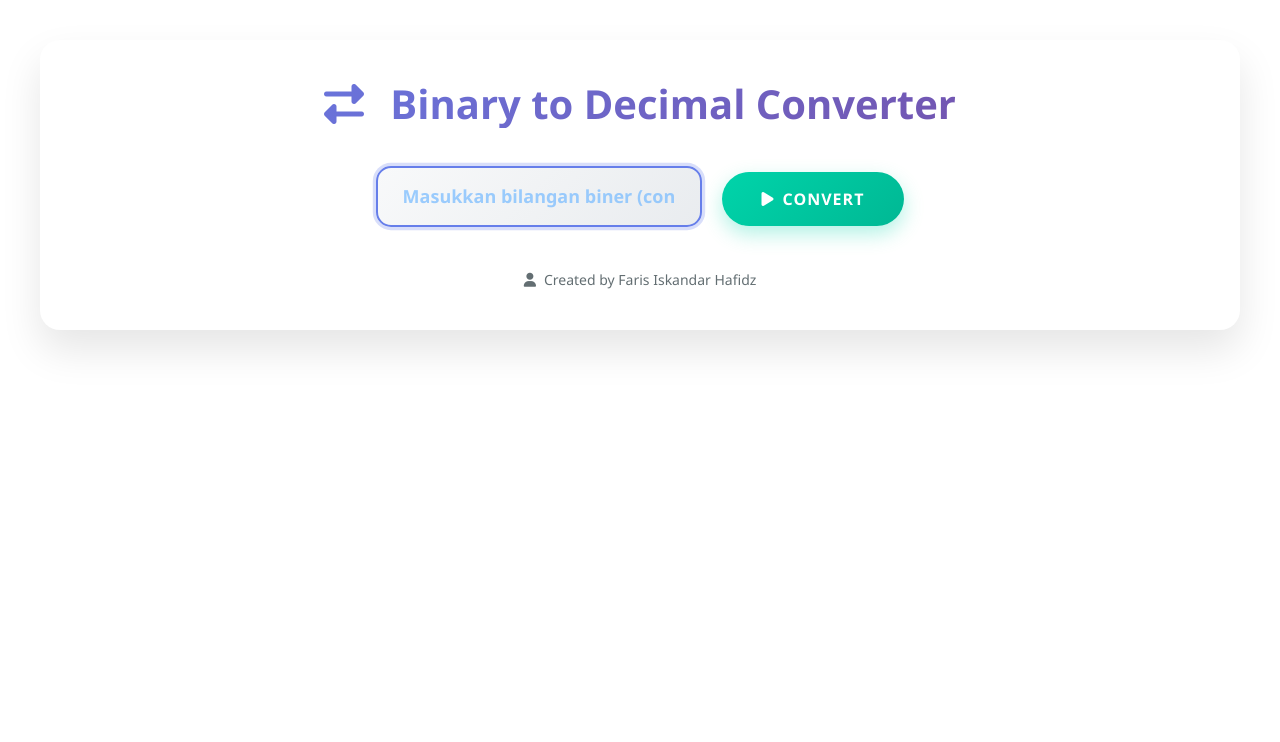
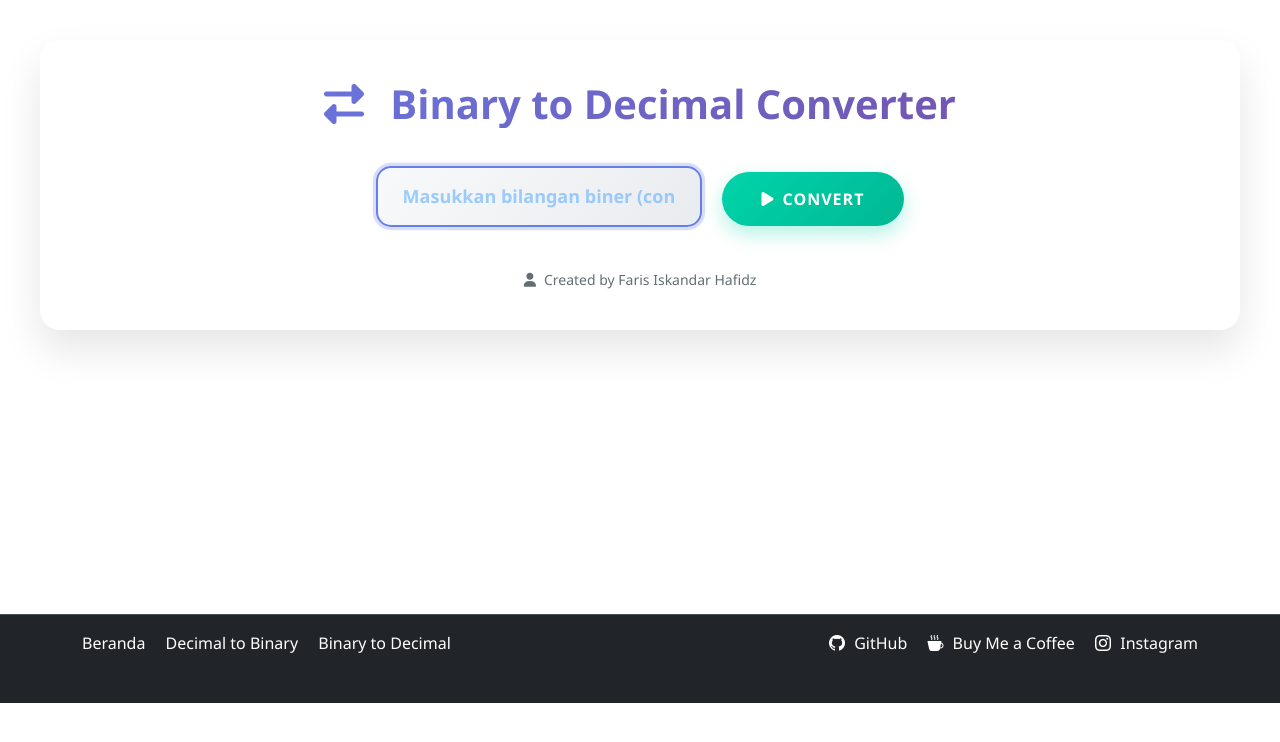
Before and after one commit to Hafezaul/binary-convert, a plain HTML site: page binaryconvert.html in a window 1280 px wide. Drawn offline with nearby package versions, Linux system fonts and the light colour scheme.

Commit message:
feat : add footer for all page

```diff
--- a/binaryconvert.html
+++ b/binaryconvert.html
@@ -7,6 +7,7 @@
     <link href="https://cdnjs.cloudflare.com/ajax/libs/bootstrap/5.3.0/css/bootstrap.min.css" rel="stylesheet">
     <link href="https://cdnjs.cloudflare.com/ajax/libs/font-awesome/6.4.0/css/all.min.css" rel="stylesheet">
     <link rel="stylesheet" href="./css/auth.css">
+    <link rel="stylesheet" href="./css/footer.css">
 </head>
 <body class="d-flex flex-column min-vh-100">
     <div class="container-fluid">
@@ -63,6 +64,9 @@
         </div>
     </div>
 
+    <br><br><br><br><br><br><br><br><br><br><br>
+    <footer-section></footer-section>
+
     <!-- Toast for copy notification -->
     <div class="toast" id="copyToast" role="alert" aria-live="assertive" aria-atomic="true">
         <div class="toast-header">
@@ -80,5 +84,6 @@
 
     <script src="https://cdnjs.cloudflare.com/ajax/libs/bootstrap/5.3.0/js/bootstrap.bundle.min.js"></script>
     <script src="./js/auth.js"></script>
+    <script src="./component/footer.js"></script>
 </body>
 </html>
--- /dev/null
+++ b/component/footer.js
@@ -0,0 +1,33 @@
+class footerId extends HTMLElement {
+    connectedCallback() {
+      this.innerHTML = `
+      <!-- link icons-->
+    <link href="https://cdn.jsdelivr.net/npm/bootstrap-icons@1.10.5/font/bootstrap-icons.css" rel="stylesheet">
+
+      <div class="bg-dark text-white p-3 pb-5 classDiv">
+        <div class="container d-flex flex-column flex-md-row justify-content-between align-items-center">
+          <!-- Kiri -->
+          <div class="mb-3 mb-md-0">
+            <a href="../index.html" class="text-white text-decoration-none me-3">Beranda</a>
+            <a href="../decimalconvert.html" class="text-white text-decoration-none me-3">Decimal to Binary</a>
+            <a href="../binaryconvert.html" class="text-white text-decoration-none">Binary to Decimal</a>
+          </div>
+
+          <!-- Kanan -->
+          <div>
+            <a href="https://github.com/hafezaul" target="_blank" class="text-white text-decoration-none me-3">
+              <i class="bi bi-github"></i> GitHub
+            </a>
+            <a href="https://saweria.co/halia" target="_blank" class="text-white text-decoration-none me-3">
+              <i class="bi bi-cup-hot-fill"></i> Buy Me a Coffee
+            </a>
+            <a href="https://instagram.com/al_hafidz_295" target="_blank" class="text-white text-decoration-none">
+              <i class="bi bi-instagram"></i> Instagram
+            </a>
+          </div>
+        </div>
+      </div>
+      `;
+    }
+  }
+  customElements.define('footer-section', footerId );
--- /dev/null
+++ b/css/footer.css
@@ -0,0 +1,39 @@
+
+.main-content {
+    flex: 1;
+}
+
+.bg-dark {
+    background-color: #212529 !important;
+}
+
+.classDiv {
+    border-top: 1px solid #495057;
+    margin-top: auto; /* This pushes the footer to bottom */
+}
+
+.classDiv a {
+    transition: color 0.3s ease;
+}
+
+.classDiv a:hover {
+    color: #adb5bd !important;
+}
+
+/* Icon spacing */
+.classDiv a i {
+    margin-right: 5px;
+}
+
+/* Mobile responsive */
+@media (max-width: 768px) {
+    .classDiv .container {
+        text-align: center;
+    }
+
+    .classDiv .container > div:first-child a,
+    .classDiv .container > div:last-child a {
+        display: inline-block;
+        margin: 3px 8px;
+    }
+}
```
Also changed, not shown: decimalconvert.html (+4 -1 lines), index.html (+3 -1 lines).
